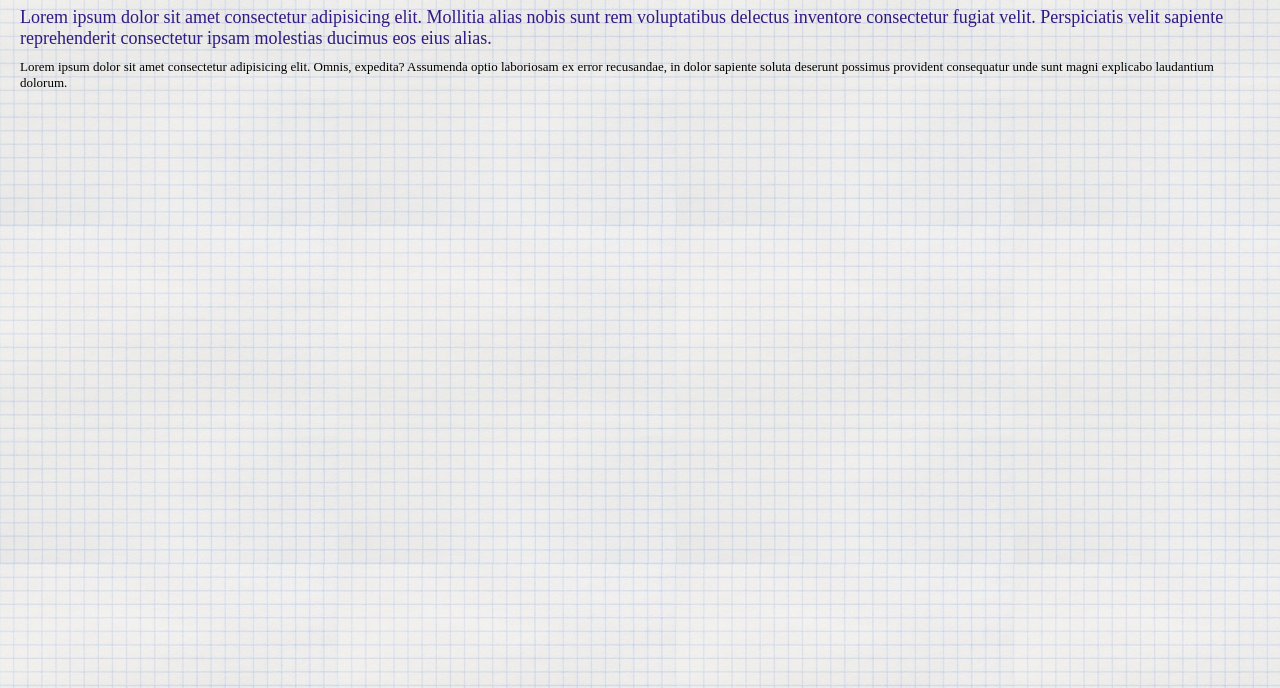
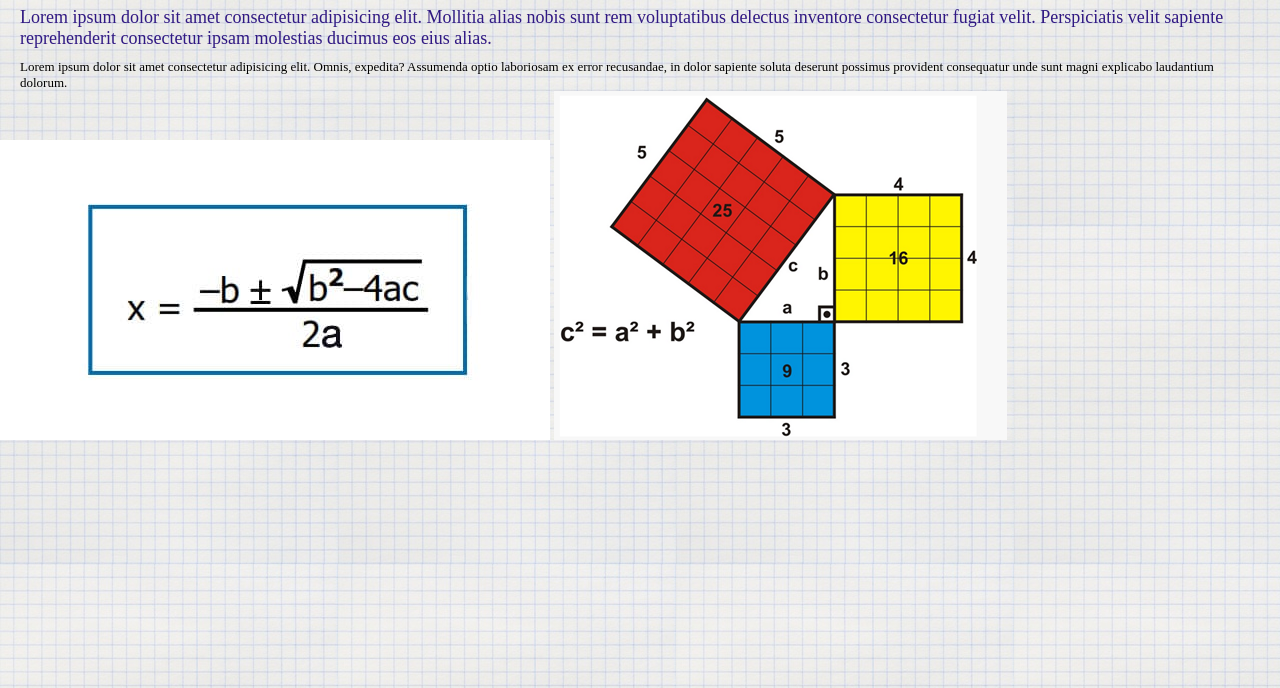
Before and after one commit to egmatamoros/TW, a plain HTML site: page Practica4/index.html in a window 1280 px wide. Shown: the part 112-800 px from the top of the page. Drawn offline with Linux system fonts and the light colour scheme.

Commit message:
hice cambios con las imagenes

```diff
--- a/Practica4/index.html
+++ b/Practica4/index.html
@@ -19,5 +19,9 @@
         <div id="contenidoSecundario">
             <p>Lorem ipsum dolor sit amet consectetur adipisicing elit. Omnis, expedita? Assumenda optio laboriosam ex error recusandae, in dolor sapiente soluta deserunt possimus provident consequatur unde sunt magni explicabo laudantium dolorum.</p>
         </div>
+        <div id="imagenes">
+            <img src="cuadratica.jpg" >
+            <img src="pitagoras.png" >
+        </div>
     </body>
 </html>
```
Also changed, not shown: Practica4/cuadratica.jpg (added), Practica4/pitagoras.png (added).
